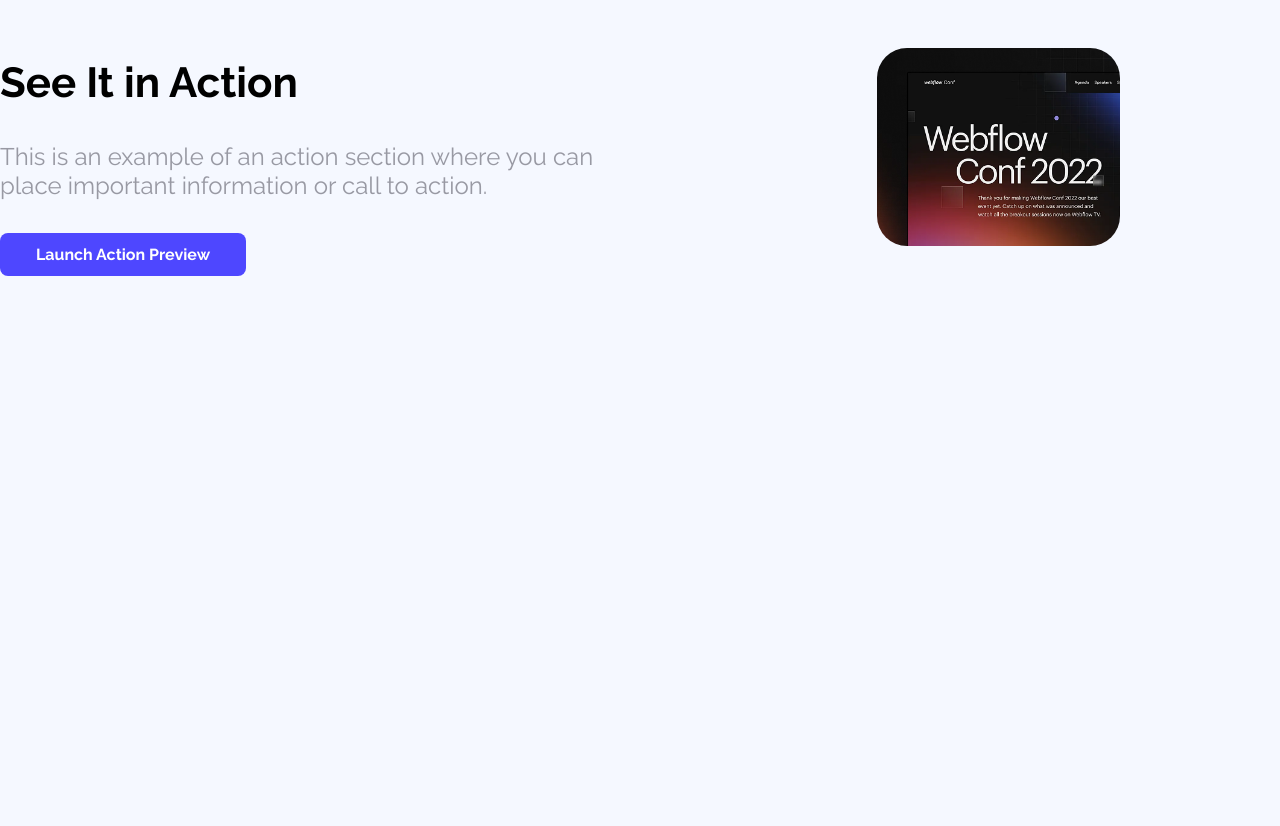
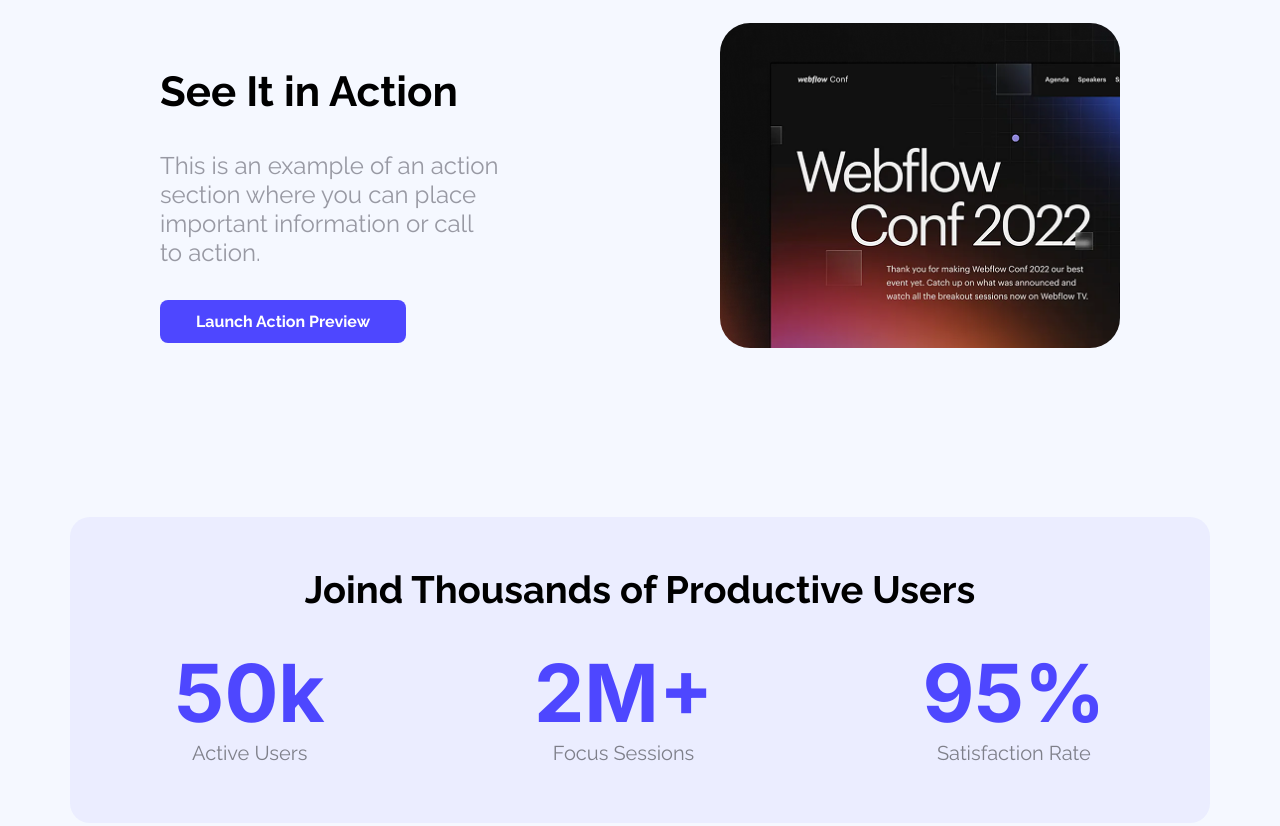
Before and after one commit to AH-Muzahid/Assignment-01, a plain HTML site: page index.html in a window 1280 px wide. Shown: the part 790-1616 px from the top of the page. Before the commit the page ends 1181 px from the top, so only its background shows below. Drawn offline with Linux system fonts and the light colour scheme.

Commit message:
User section added

```diff
--- a/index.html
+++ b/index.html
@@ -39,7 +39,27 @@
             </div>
         </div>
 
+        <div class="user">
+            <h2 class="users-title">Joind Thousands of Productive Users</h2>
+            <div class=users>
+                <div>
+                    <h3>50k</h3>
+                <p class="user-type">Active Users</p>
+            </div>
+                <div>
+                    <h3>2M+</h3>
+                <p class="user-type">Focus Sessions</p>
+            </div>
+                <div>
+                    <h3>95%</h3>
+                <p class="user-type">Satisfaction Rate</p>
+            </div>
+
+
+            </div>
+
         </div>
+
 
     </main>
     <footer>
--- a/style.css
+++ b/style.css
@@ -72,7 +72,7 @@
     gap : 220px;
     justify-content: space-around;
     align-items: center;
-    padding: 115px 160px 115px 0 ;
+    padding: 115px 160px 115px 160px; ;
     max-width: 100%;
 
 }
@@ -90,7 +90,45 @@
     margin: 23px 0;
 }
 .action-image img {
-    width: 100%;
-    height: auto;
+    width: 400px;
+    height: 325px;
     border-radius: 30px;
 }
+
+/* User Section */
+
+.user{
+  text-align: center;
+    height: 306px;
+    max-width: 1140px ;
+    margin: 50px auto;
+    background-color: #4d47ff0f;
+    border-radius: 20px;
+}
+.users{
+    display: flex;
+    justify-content: space-around;
+    align-items: center;
+    /* padding: 50px 0; */
+}
+.users-title{
+    font-size: 38px;
+    font-weight: 700;
+    font-family: "Raleway", sans-serif;
+    justify-content: center;
+    padding: 50px 0 0 0;
+}
+h3 {
+    font-size: 80px;
+    font-weight: bold;
+    font-family: "Inter", sans-serif;
+    color: #4E47FF;
+    margin: 0 auto;
+}
+.user-type {
+    font-size: 20px;
+    font-weight: 400;
+    font-family: "Raleway", sans-serif;
+    color: #00000076;
+    margin: 0 auto;
+}
```
